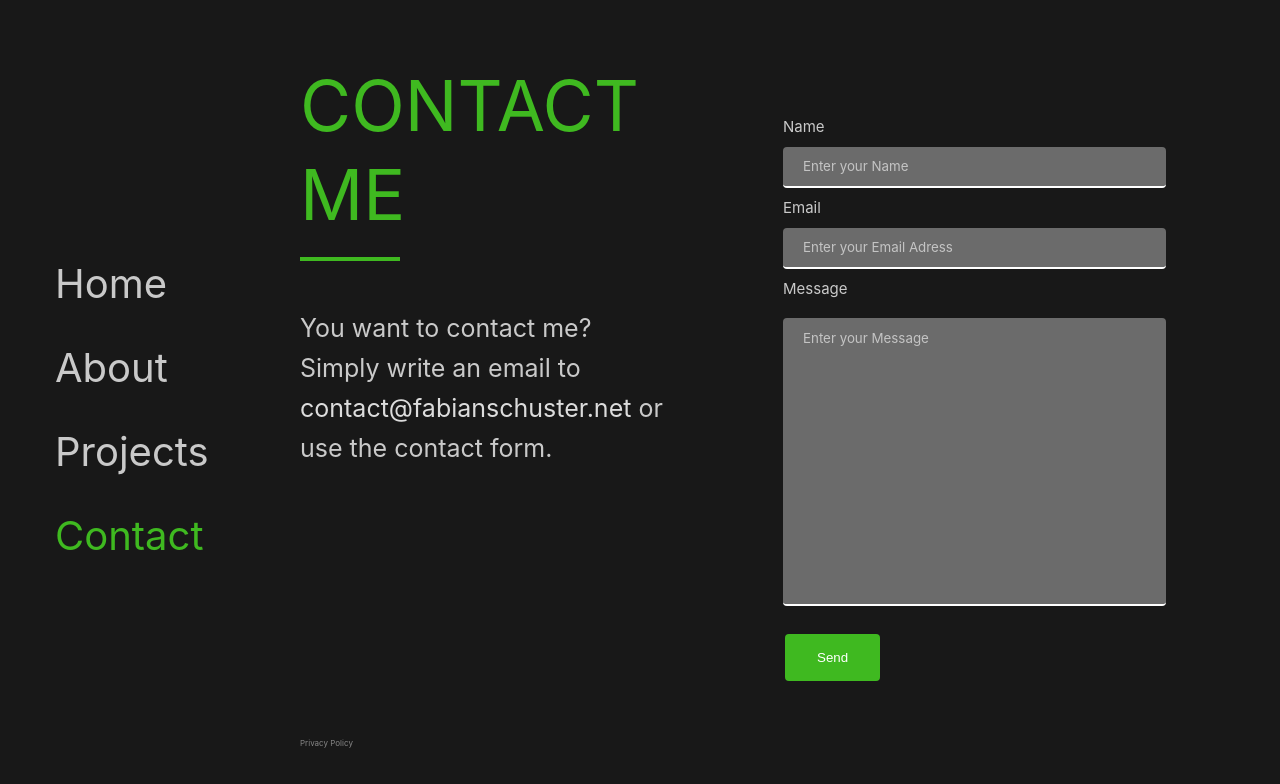
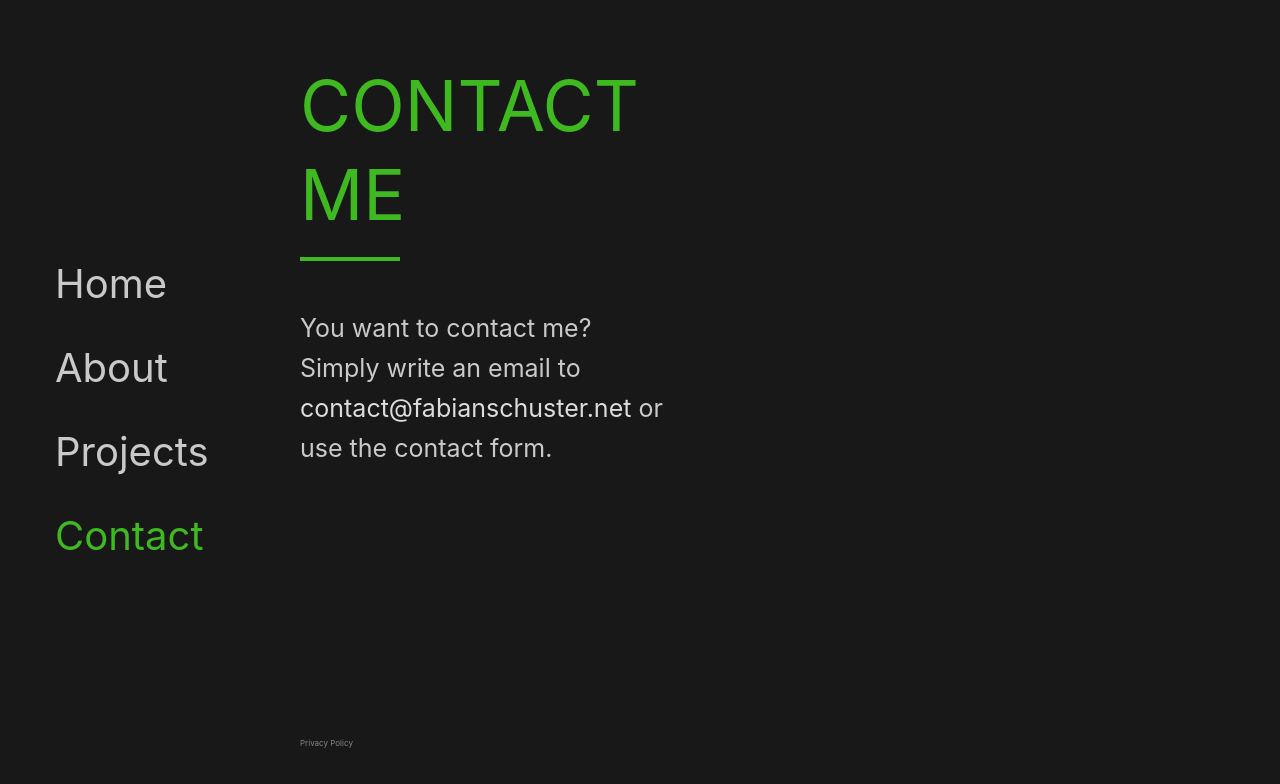
Before and after one commit to Schrankian/personalWebsiteVue, a Vue app: page /contact in a window 1280 px wide. Shown: the top 784 px of the page. Built offline with nearby package versions, Linux system fonts and the light colour scheme.

Commit message:
removed contact form

```diff
--- a/src/views/ContactView.vue
+++ b/src/views/ContactView.vue
@@ -16,7 +16,7 @@ import { RouterLink, RouterView } from 'vue-router'
       <RouterLink class="app-contact" to="/privacy-policy">Privacy Policy</RouterLink>
     </div>
     <div class="contact-body-item right">
-      <ContactformVue />
+
     </div>
   </div>
 
```
